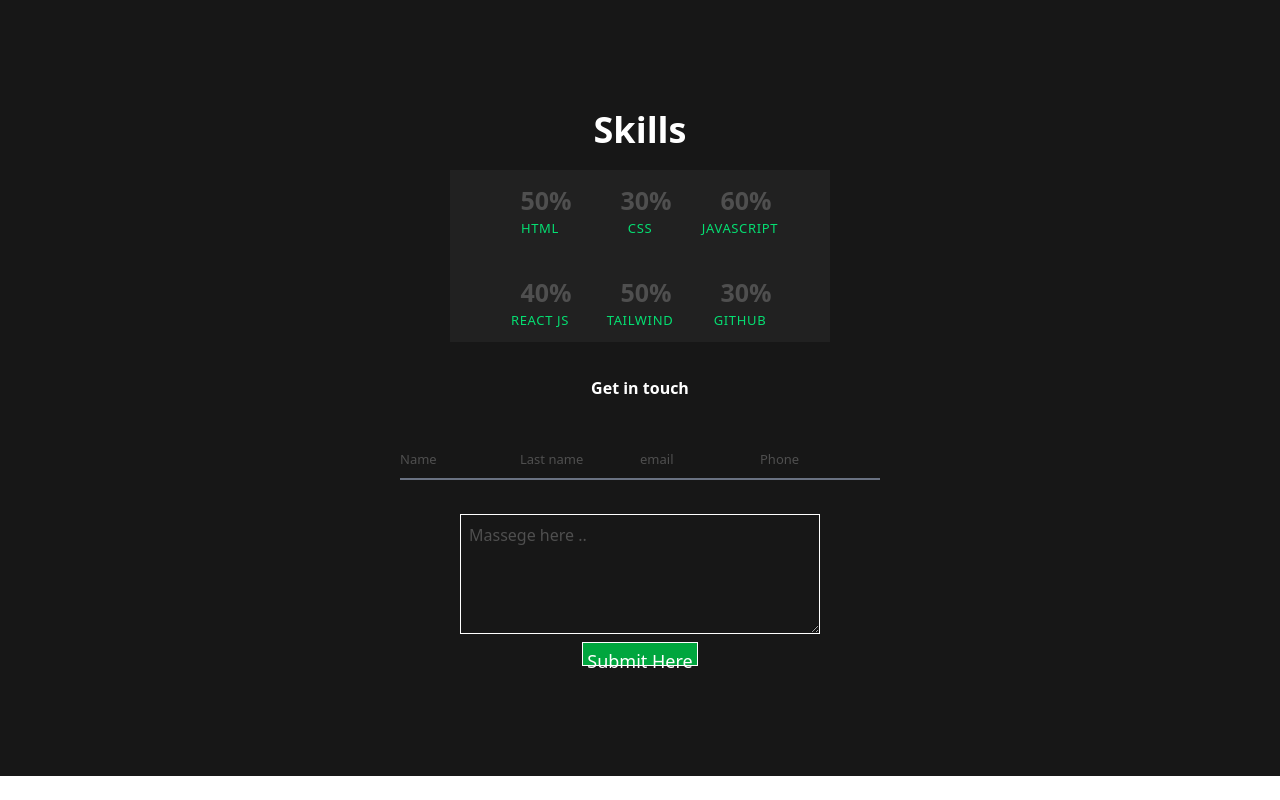
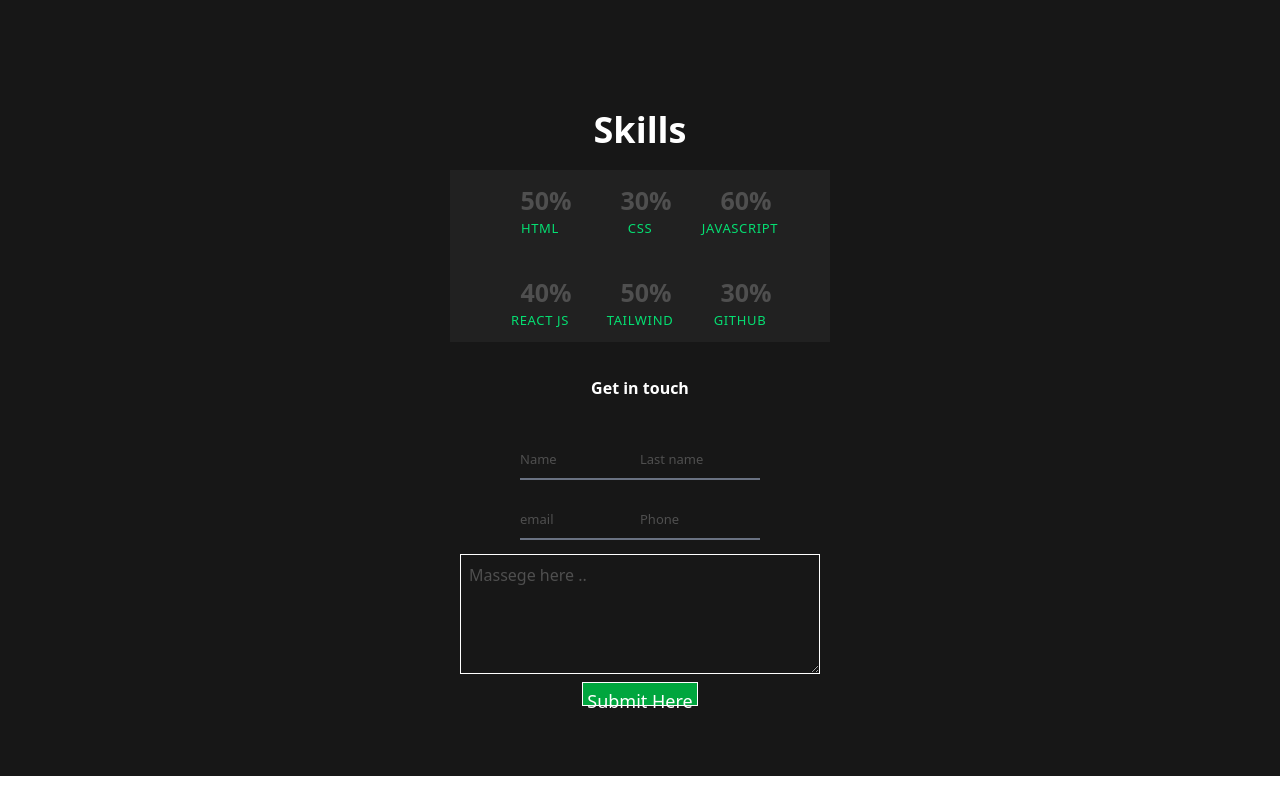
Before and after one commit to Gurpreet-bit-maker/PortFolio_with_projects, a React app: page / in a window 1280 px wide. Shown: the part 2104-2904 px from the top of the page. Before the commit the page ends 2880 px from the top, so only its background shows below. Built offline with nearby package versions, Linux system fonts and the light colour scheme; the HTML template or start-up script is replaced by a standard one.

Commit message:
added form data obj

```diff
--- a/package.json
+++ b/package.json
@@ -13,6 +13,7 @@
     "@tailwindcss/vite": "^4.1.11",
     "react": "^19.1.0",
     "react-dom": "^19.1.0",
+    "react-hook-form": "^7.62.0",
     "react-router-dom": "^7.6.1",
     "tailwindcss": "^4.1.11"
   },
--- a/src/Pages/FormValidation.jsx
+++ b/src/Pages/FormValidation.jsx
@@ -1,40 +1,51 @@
+import { useState } from "react";
+import { useForm } from "react-hook-form";
+
 export default function FormValidation() {
-    let clickBtn = () =>
-    {
-        alert("form successfully submit");
-    }
+  let { register, handleSubmit, reset } = useForm();
 
+  let submitForm = (data) => {
+    console.log(data);
+    reset();
+  };
 
   return (
     <div className="bg-[#171717] text-[#4F4F4F] h-[50vh]">
       <h1 className="text-center text-white font-bold ">Get in touch</h1>
       {/* Form div  */}
-      <div className="flex flex-col justify-center ">
-        <div className="flex justify-center items-start h-full p-5 ">
+
+      <form
+        onSubmit={handleSubmit(submitForm)}
+        className=" flex justify-center items-start h-full p-5 "
+      >
+        <div className="flex flex-col ">
           <div className=" text-center">
             <input
               type="text"
+              {...register("userName")}
               placeholder="Name"
               className="border-b-2 border-gray-500 placeholder-[#4F4F4F] w-30 text-[13px] text-white mt-5 h-10"
             />
             <input
               type="text"
+              {...register("lName")}
               placeholder="Last name"
               className="border-b-2 border-gray-500 placeholder-[#4F4F4F] w-30 text-[13px] text-white mt-5 h-10"
             />
           </div>
           <div className="text-center">
             <input
-              type="text"
+              type="email"
+              {...register("email")}
               placeholder="email"
               className="border-b-2 border-gray-500 placeholder-[#4F4F4F] w-30 text-[13px] text-white mt-5 h-10"
             />
             <input
-              type="text"
+              type="number"
+              {...register("Phonenumber")}
               placeholder="Phone"
               className="border-b-2  border-gray-500 placeholder-[#4F4F4F] w-30 text-[13px] text-white mt-5 h-10"
             />
-          </div>
           </div>
           <div className=" h-45 flex flex-col justify-center items-center">
             <textarea
@@ -43,11 +54,15 @@ export default function FormValidation() {
               id=""
               className="placeholder-[#4F4F4F] border h-30 w-90  p-2 text-white "
             ></textarea>
-          <button onClick={clickBtn} className=" text-white bg-green-600 text-[12px] md:text-lg border-white border-1 mt-2 h-6 p-1">
+            <button
+              type="submit"
+              className=" text-white bg-green-600 text-[12px] md:text-lg border-white border-1 mt-2 h-6 p-1"
+            >
               Submit Here
             </button>
           </div>
         </div>
+      </form>
     </div>
   );
 }
```
Also changed, not shown: 1 other file (tests, documents, lock files or other folders). Lines whose indentation alone changed are shown as unchanged.
